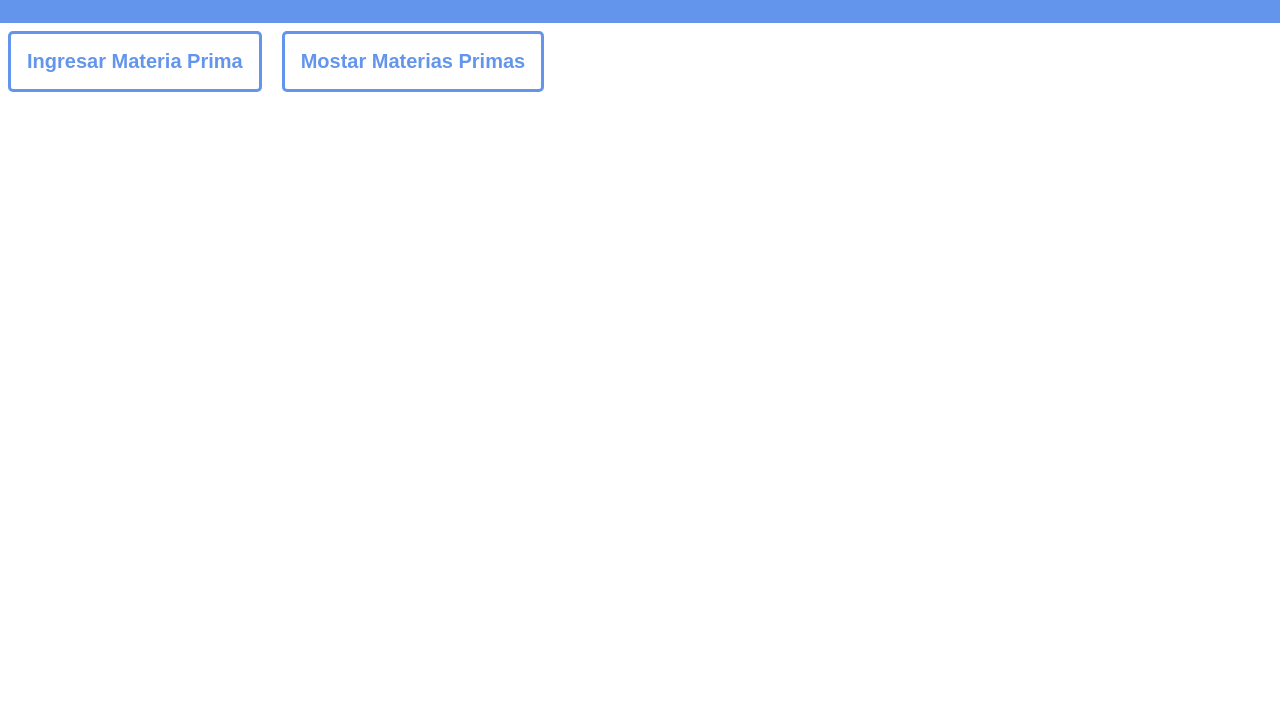
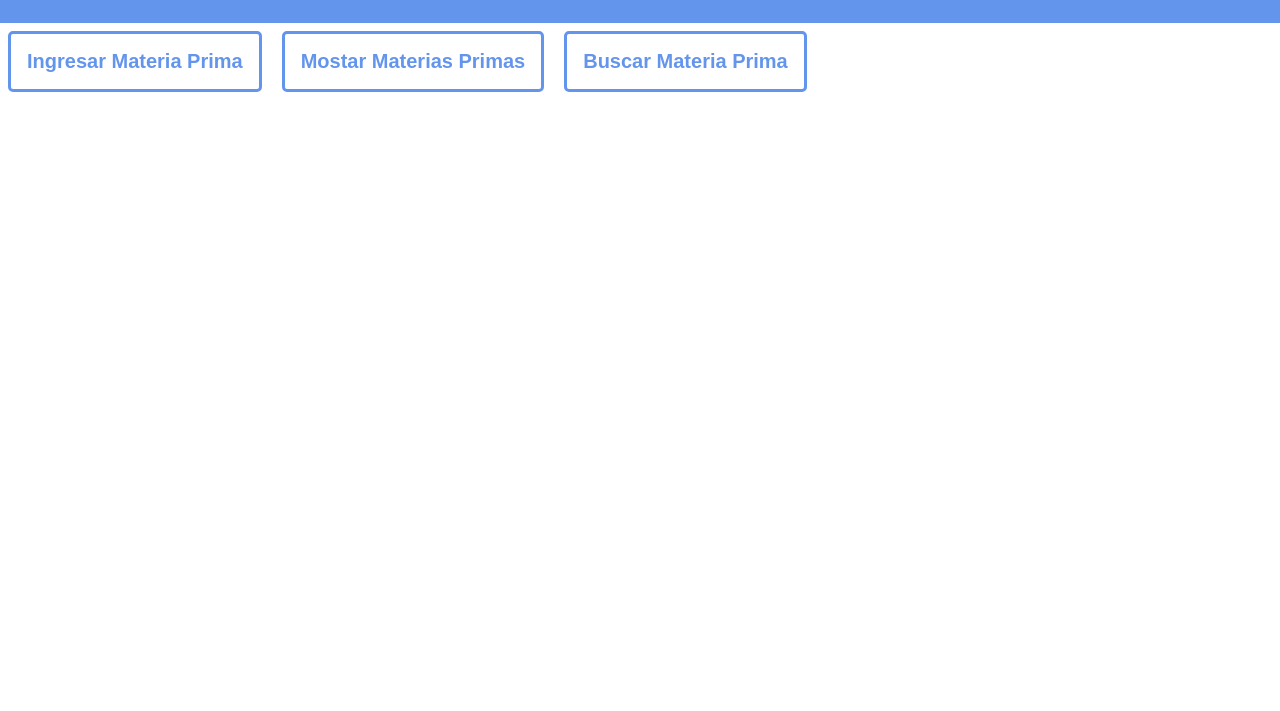
Before and after one commit to hoffme/proyecto-javascript-coderhouse, a plain HTML site: page public/index.html in a window 1280 px wide. Shown: the part 89-800 px from the top of the page. Drawn offline with Linux system fonts and the light colour scheme.

Commit message:
agregando busqueda de materias primas

```diff
--- a/public/app.js
+++ b/public/app.js
@@ -75,3 +75,17 @@ const mostrarMateriasPrimas = () => {
         console.log(materiaPrima.nombre, materiaPrima.importePorCantidad(1));
     }
 }
+
+const buscarMateriaPrima = () => {
+    const nombre = prompt("nombre de materia prima");
+
+    const busquedaMateriaPrima = materiasPrimas.find(materiaPrima => {
+        return materiaPrima.nombre.toLowerCase() === nombre.toLowerCase();
+    });
+
+    if (!busquedaMateriaPrima) {
+        throw new Error("materia prima no encontrada");
+    }
+
+    console.log(busquedaMateriaPrima);
+}
--- a/public/index.html
+++ b/public/index.html
@@ -14,6 +14,7 @@
         <main>
             <button onclick="ingresarMateriaPrima()">Ingresar Materia Prima</button>
             <button onclick="mostrarMateriasPrimas()">Mostar Materias Primas</button>
+            <button onclick="buscarMateriaPrima()">Buscar Materia Prima</button>
         </main>
     </body>
 </html>
```
